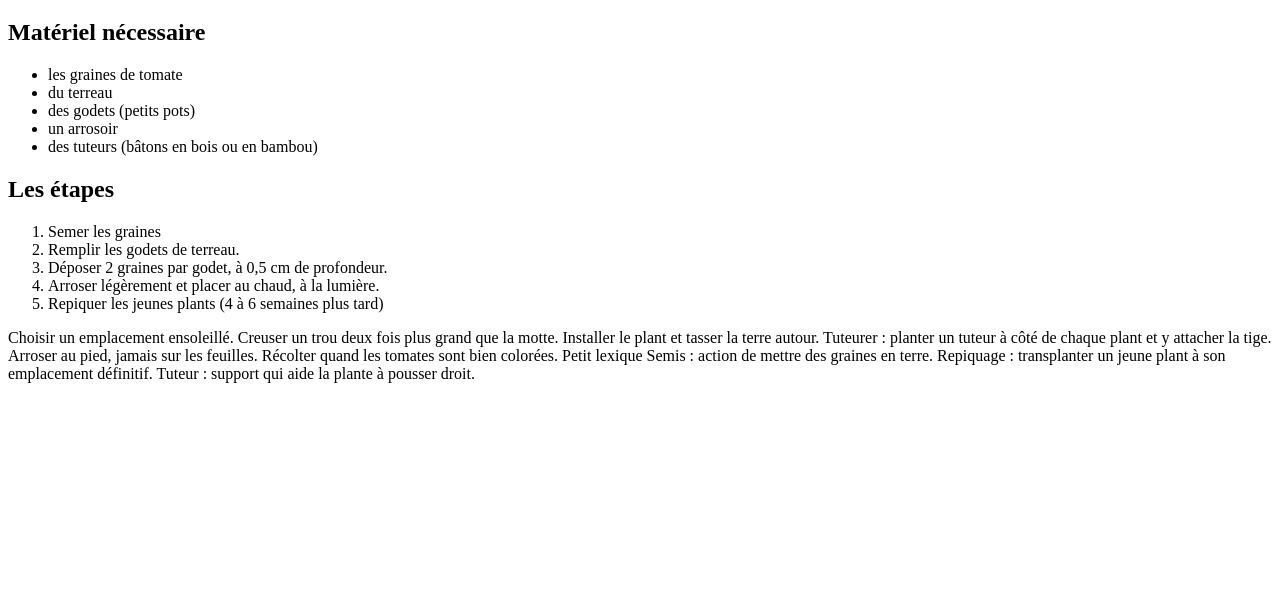
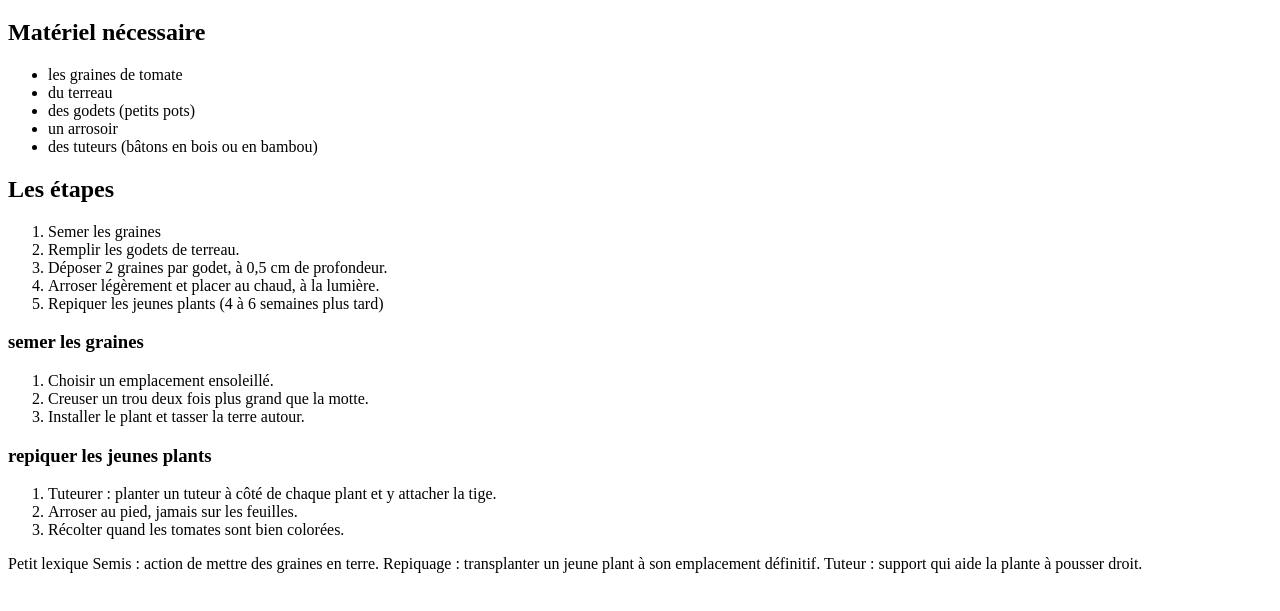
Before and after one commit to kouassiphilippe50/exercice-html, a plain HTML site: page 03-listes/index.html in a window 1280 px wide. Shown: the part 61-672 px from the top of the page. Drawn offline with Linux system fonts and the light colour scheme.

Commit message:
consigne 4 liste ordonnée imbriquée

```diff
--- a/03-listes/index.html
+++ b/03-listes/index.html
@@ -28,12 +28,20 @@
     <li> Arroser légèrement et placer au chaud, à la lumière. </li>
     <li> Repiquer les jeunes plants (4 à 6 semaines plus tard) </li>
   </ol>
-  Choisir un emplacement ensoleillé.
-  Creuser un trou deux fois plus grand que la motte.
-  Installer le plant et tasser la terre autour.
-  Tuteurer : planter un tuteur à côté de chaque plant et y attacher la tige.
-  Arroser au pied, jamais sur les feuilles.
-  Récolter quand les tomates sont bien colorées.
+
+  <h3> semer les graines </h3>
+  <ol>
+  <li>Choisir un emplacement ensoleillé.</li>
+  <li>Creuser un trou deux fois plus grand que la motte.</li>
+  <li>Installer le plant et tasser la terre autour.</li>
+  </ol>
+
+  <h3> repiquer les jeunes plants</h3>
+  <ol>
+    <li>Tuteurer : planter un tuteur à côté de chaque plant et y attacher la tige.</li>
+    <li>Arroser au pied, jamais sur les feuilles.</li>
+    <li>Récolter quand les tomates sont bien colorées.</li>
+  </ol>
 
   <!-- TODO 5 : titre de partie + liste de DÉFINITIONS -->
   Petit lexique
```
